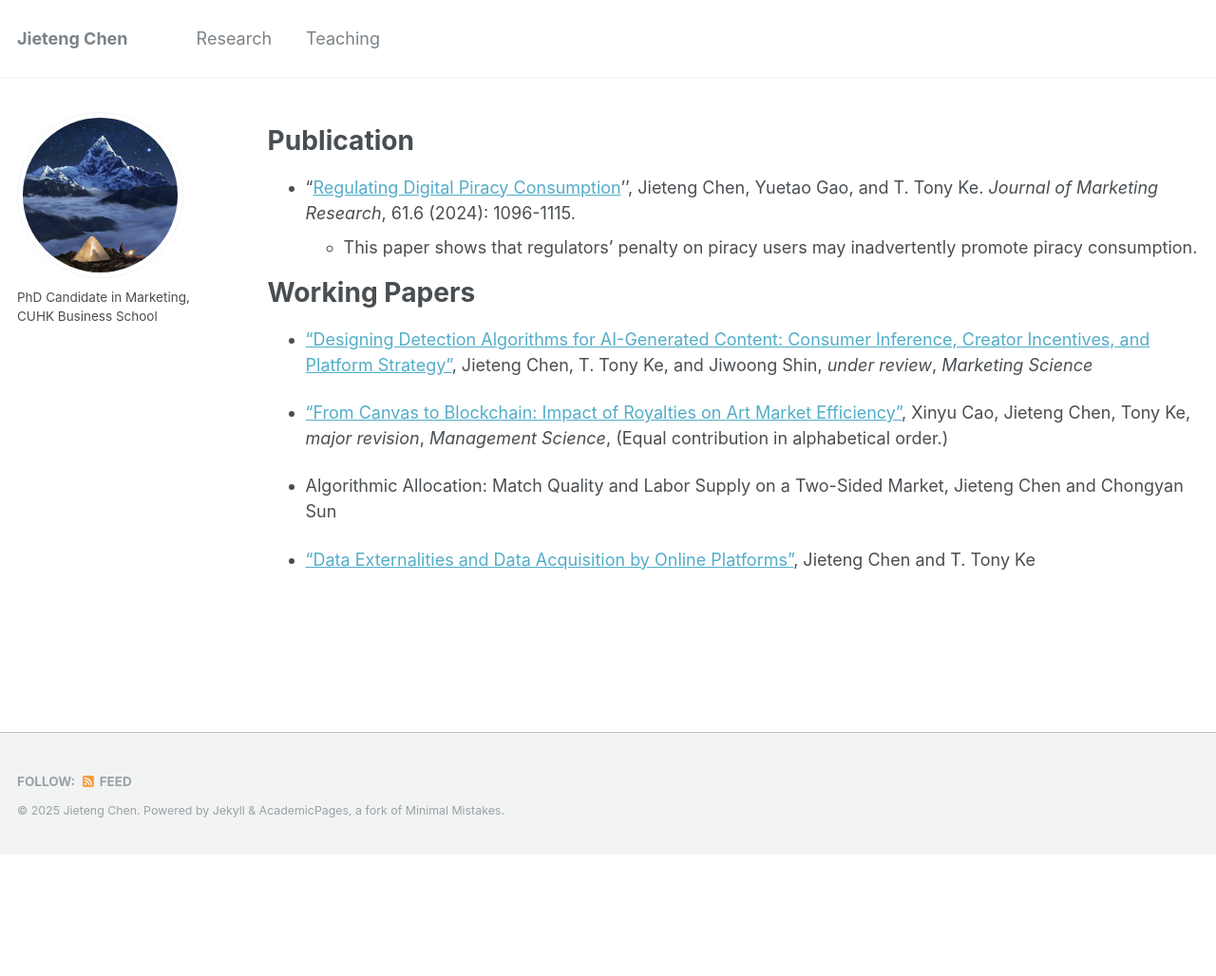
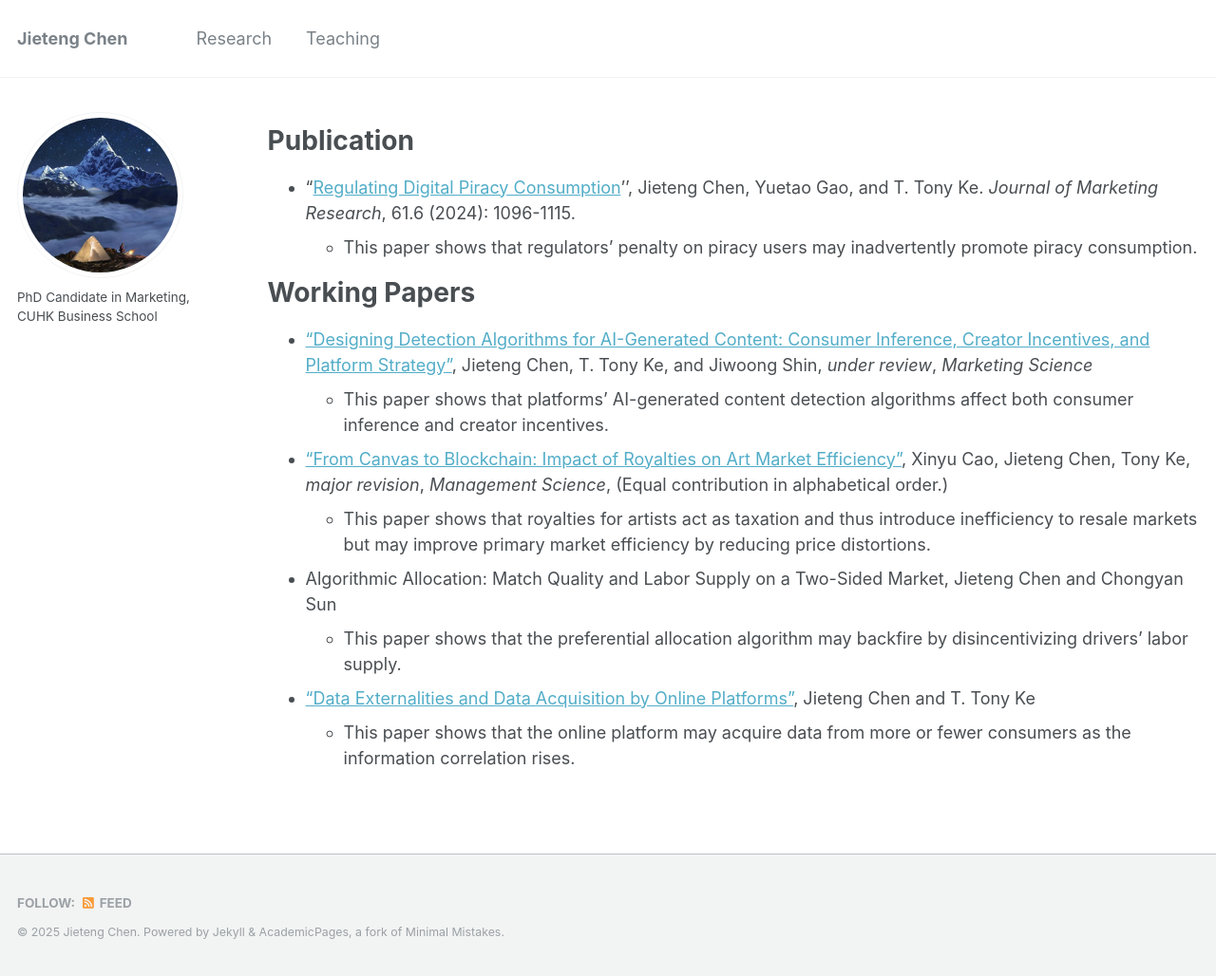
Before and after one commit to JietengChen/jietengchen.github.io, a Jekyll site: the page built from _pages/research.md, in a window 1280 px wide. Shown: the whole page at 95% size. Built offline with Jekyll 4.4.1, drawn with Linux system fonts in a browser that asks for light colours; before the commit the page ends 900 px from its top, so only the background shows below that.

Commit message:
Update research.md
update

```diff
--- a/_pages/research.md
+++ b/_pages/research.md
@@ -13,9 +13,13 @@ Publication
 Working Papers
 ======
 * ["Designing Detection Algorithms for AI-Generated Content: Consumer Inference, Creator Incentives, and Platform Strategy"](https://jietengchen.github.io/files/detection_JMP.pdf), Jieteng Chen, T. Tony Ke, and Jiwoong Shin, *under review*, *Marketing Science*
+  + This paper shows that platforms' AI-generated content detection algorithms affect both consumer inference and creator incentives.
 
 * ["From Canvas to Blockchain: Impact of Royalties on Art Market Efficiency"](https://jietengchen.github.io/files/art.pdf), Xinyu Cao, Jieteng Chen, Tony Ke, *major revision*, *Management Science*,   (Equal contribution in alphabetical order.)
+  + This paper shows that royalties for artists act as taxation and thus introduce inefficiency to resale markets but may improve primary market efficiency by reducing price distortions.
 
 * Algorithmic Allocation: Match Quality and Labor Supply on a Two-Sided Market, Jieteng Chen and Chongyan Sun
+  + This paper shows that the preferential allocation algorithm may backfire by disincentivizing drivers' labor supply.
 
 * ["Data Externalities and Data Acquisition by Online Platforms"](https://jietengchen.github.io/files/data_externalities.pdf), Jieteng Chen and T. Tony Ke
+  + This paper shows that the online platform may acquire data from more or fewer consumers as the information correlation rises.
```
